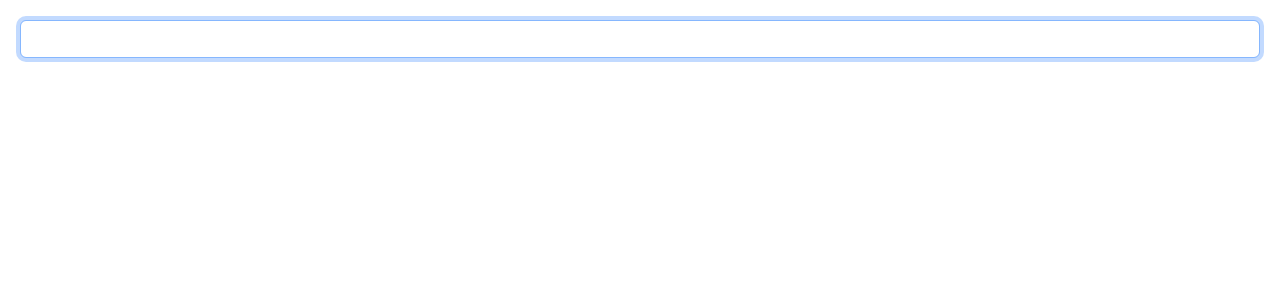
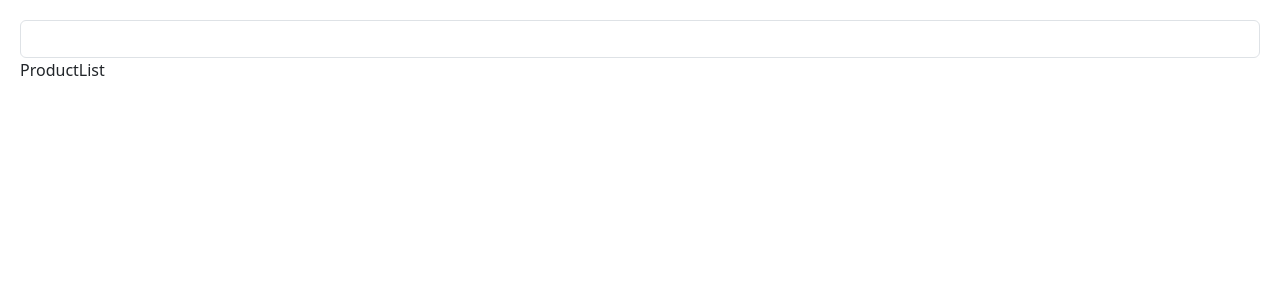
Before and after one commit to ThihanWinhtet/ReactByMosh, a React (Vite) app: page / in a window 1280 px wide. Shown: the top 300 px of the page. Built offline with nearby package versions, Linux system fonts and the light colour scheme; the HTML template or start-up script is replaced by a standard one.

Commit message:
Effect Dependencies.

```diff
--- a/src/App.tsx
+++ b/src/App.tsx
@@ -1,70 +1,25 @@
-// import Button from "./components/Button";
-// import ShowAlert from "./components/ShowAlert";
-// import ListGroup from "./components/ListGroup";
-import { useEffect, useRef } from "react";
-// import ExpenseTracker from "./components/ExpenseTracker/ExpenseTracker";
+
+import { useEffect, useState } from "react";
+import ProductList from "./components/ProductList/ProductList";
 
 function App() {
-  let ref = useRef<HTMLInputElement>(null)
+
+
+  let [category, setCategory] = useState('');
 
   useEffect(()=>{
-    if(ref.current) ref.current.focus();
-  });
-
-  useEffect(()=>{
-    document.title = 'My App'
+    document.title = 'my app'
   });
 
   return (
     <div>
-      <input ref={ref} type="text" className="form-control" />
-      {/* <ExpenseTracker></ExpenseTracker> */}
+      <select name="" id="" className="form-control" onChange={(event)=>setCategory(event.target.value)}>
+        <option value=""></option>
+        <option value="Clothing">Clothing</option>
+        <option value="HouseHold">House Hold</option>
+      </select>
+      <ProductList category={category}></ProductList>
     </div>
   );
 }
 export default App;
-
-// import Like from "./components/Like/Like";
-// let [clicked, setClick] = useState(false);
-{
-  /* <Like
-        color={clicked ? "red" : "black"}
-        click={() => {
-          if (clicked === false) {
-            setClick(true);
-            console.log(clicked);
-          } else {
-            console.log(clicked);
-
-            setClick(false);
-          }
-        }}
-      ></Like> */
-}
-
-// import Button from "./components/Button/Button";
-
-// import { AiFillAlert } from "react-icons/ai";
-
-// function App() {
-//   let list = ["New York", "Paris", "Tokyo", "Koyto"];
-//   // let [call, callnum] = useState(false);
-//   return (
-//     <div>
-// <Button
-//         color="primary"
-//         click={() => {
-//           console.log("hello check");
-//         }}
-//       >
-//         Check
-//       </Button>
-//       <AiFillAlert color="blue"></AiFillAlert>
-//       {/* {call === true &&  <ShowAlert close={()=> callnum(false)}></ShowAlert>}
-//       <Button color="danger"  click={()=> callnum(true)}>hello button</Button> */}
-
-//       <ListGroup items={list} heading="Cities" onSelectedIndex={(item)=> item} onSelected={(item)=> console.log(item, 'lll')}/>
-//     </div>
-//   );
-// }
-// export default App;
--- /dev/null
+++ b/src/components/ProductList/ProductList.tsx
@@ -0,0 +1,15 @@
+import { useEffect, useState } from "react";
+
+function ProductList({category} : {category : string}) {
+  let [products, setProduct] = useState<string[]>([]);
+
+
+  useEffect(()=>{
+    console.log('here is category ', category);
+    setProduct(['hello', 'world'])
+  }, [category])
+
+  return <div>ProductList</div>;
+}
+
+export default ProductList;
```
